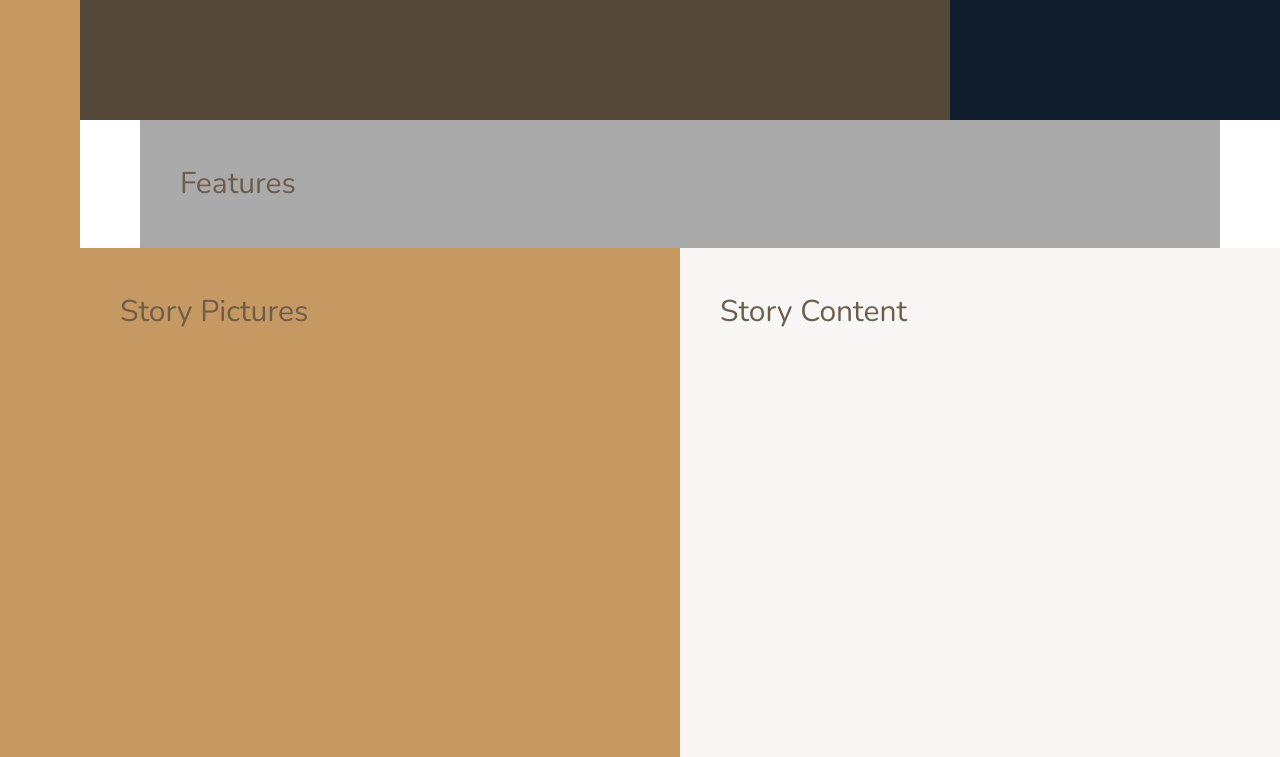
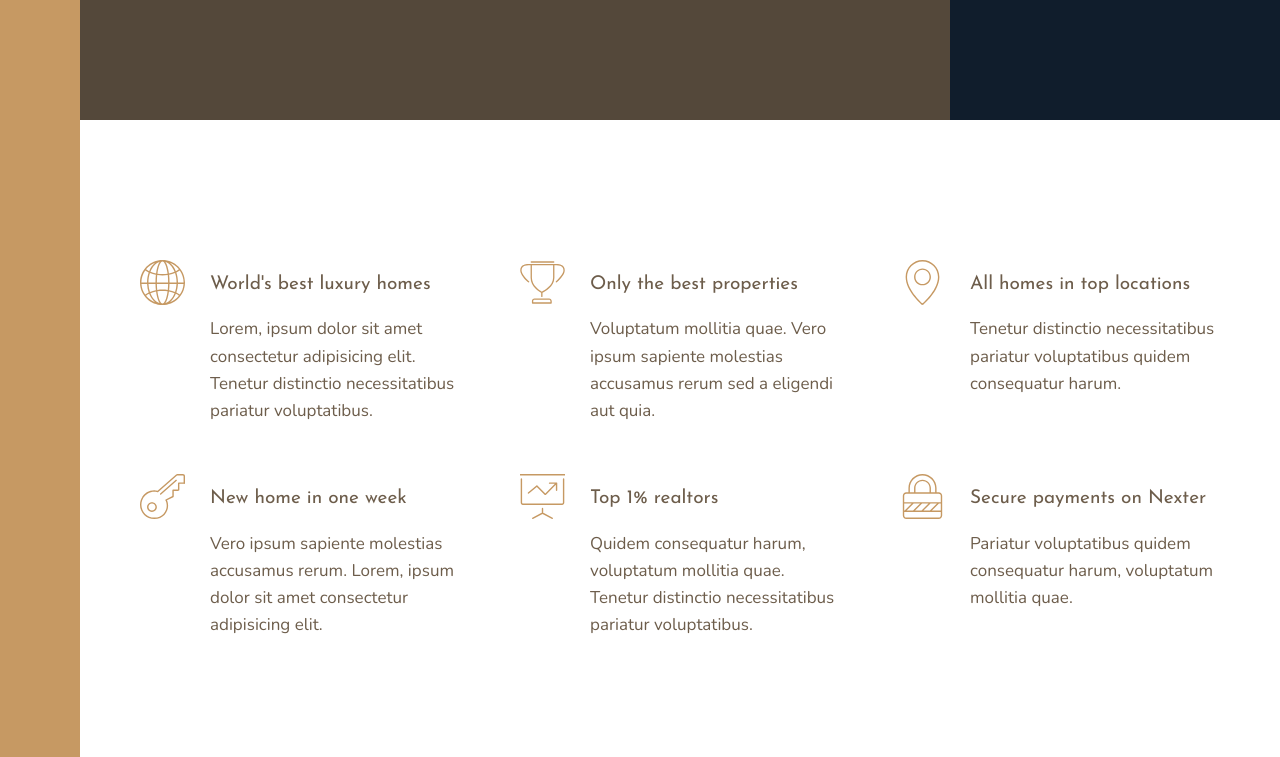
Before and after one commit to jgoryca/Nexter, a website: page index.html in a window 1280 px wide. Shown: the part 520-1277 px from the top of the page. Drawn offline with nearby package versions, Linux system fonts and the light colour scheme.

Commit message:
built the features section

```diff
--- a/index.html
+++ b/index.html
@@ -18,7 +18,68 @@
     <div class="sidebar">Sidebar</div>
     <header class="header">Header</header>
     <div class="realtors">Top 3 realtors</div>
-    <section class="features">Features</section>
+    <section class="features">
+      <div class="feature">
+        <svg class="feature__icon">
+          <use xlink:href="img/sprite.svg#icon-global"></use>
+        </svg>
+        <h4 class="heading-4 headin-4--dark">World's best luxury homes</h4>
+        <p class="feature__text">
+          Lorem, ipsum dolor sit amet consectetur adipisicing elit. Tenetur
+          distinctio necessitatibus pariatur voluptatibus.
+        </p>
+      </div>
+      <div class="feature">
+        <svg class="feature__icon">
+          <use xlink:href="img/sprite.svg#icon-trophy"></use>
+        </svg>
+        <h4 class="heading-4 headin-4--dark">Only the best properties</h4>
+        <p class="feature__text">
+          Voluptatum mollitia quae. Vero ipsum sapiente molestias accusamus
+          rerum sed a eligendi aut quia.
+        </p>
+      </div>
+      <div class="feature">
+        <svg class="feature__icon">
+          <use xlink:href="img/sprite.svg#icon-map-pin"></use>
+        </svg>
+        <h4 class="heading-4 headin-4--dark">All homes in top locations</h4>
+        <p class="feature__text">
+          Tenetur distinctio necessitatibus pariatur voluptatibus quidem
+          consequatur harum.
+        </p>
+      </div>
+      <div class="feature">
+        <svg class="feature__icon">
+          <use xlink:href="img/sprite.svg#icon-key"></use>
+        </svg>
+        <h4 class="heading-4 headin-4--dark">New home in one week</h4>
+        <p class="feature__text">
+          Vero ipsum sapiente molestias accusamus rerum. Lorem, ipsum dolor sit
+          amet consectetur adipisicing elit.
+        </p>
+      </div>
+      <div class="feature">
+        <svg class="feature__icon">
+          <use xlink:href="img/sprite.svg#icon-presentation"></use>
+        </svg>
+        <h4 class="heading-4 headin-4--dark">Top 1% realtors</h4>
+        <p class="feature__text">
+          Quidem consequatur harum, voluptatum mollitia quae. Tenetur distinctio
+          necessitatibus pariatur voluptatibus.
+        </p>
+      </div>
+      <div class="feature">
+        <svg class="feature__icon">
+          <use xlink:href="img/sprite.svg#icon-lock"></use>
+        </svg>
+        <h4 class="heading-4 headin-4--dark">Secure payments on Nexter</h4>
+        <p class="feature__text">
+          Pariatur voluptatibus quidem consequatur harum, voluptatum mollitia
+          quae.
+        </p>
+      </div>
+    </section>
     <div class="story__pictures">Story Pictures</div>
     <div class="story__content">Story Content</div>
     <section class="homes">Homes</section>
--- a/sass/_base.scss
+++ b/sass/_base.scss
@@ -38,15 +38,8 @@ body {
   display: grid;
   grid-template-rows: 80vh min-content 40vw repeat(3, min-content);
   grid-template-columns:
-    [sidebar-start] 8rem [sidebar-end full-start] minmax(
-      6rem,
-      1fr
-    ) [center-start] repeat(8, [col-start] minmax(min-content, 14rem) [col-end])
+    [sidebar-start] 8rem [sidebar-end full-start] minmax(6rem, 1fr)
+    [center-start] repeat(8, [col-start] minmax(min-content, 14rem) [col-end])
     [center-end]
     minmax(6rem, 1fr) [full-end];
-
-  & > * {
-    padding: 4rem;
-    font-size: 3rem;
-  }
 }
--- a/sass/_features.scss
+++ b/sass/_features.scss
@@ -1,4 +1,28 @@
 .features {
-  background-color: $color-grey-light-2;
   grid-column: center-start / center-end;
+  margin: 15rem 0;
+  display: grid;
+  // grid-template-columns: repeat(3, 1fr);
+  grid-template-columns: repeat(auto-fit, minmax(25rem, 1fr));
+  grid-gap: 6rem;
+  align-items: start;
 }
+
+.feature {
+  display: grid;
+  grid-template-columns: min-content 1fr;
+  grid-row-gap: 1.5rem;
+  grid-column-gap: 2.5rem;
+
+  &__icon {
+    fill: $color-primary;
+    width: 4.5rem;
+    height: 4.5rem;
+    grid-row: 1 / span 2;
+    transform: translateY(-1rem);
+  }
+
+  &__text {
+    font-size: 1.7rem;
+  }
+}
--- a/sass/_typography.scss
+++ b/sass/_typography.scss
@@ -0,0 +1,29 @@
+%heading {
+  font-family: $font-display;
+  font-weight: 400;
+}
+
+.heading-1 {
+  @extend %heading;
+}
+
+.heading-2 {
+  @extend %heading;
+}
+
+.heading-3 {
+  @extend %heading;
+}
+
+.heading-4 {
+  @extend %heading;
+  font-size: 1.9rem;
+
+  &--light {
+    color: $color-grey-light-1;
+  }
+
+  &--dark {
+    color: $color-grey-dark-1;
+  }
+}
```
Also changed, not shown: css/style.css.
